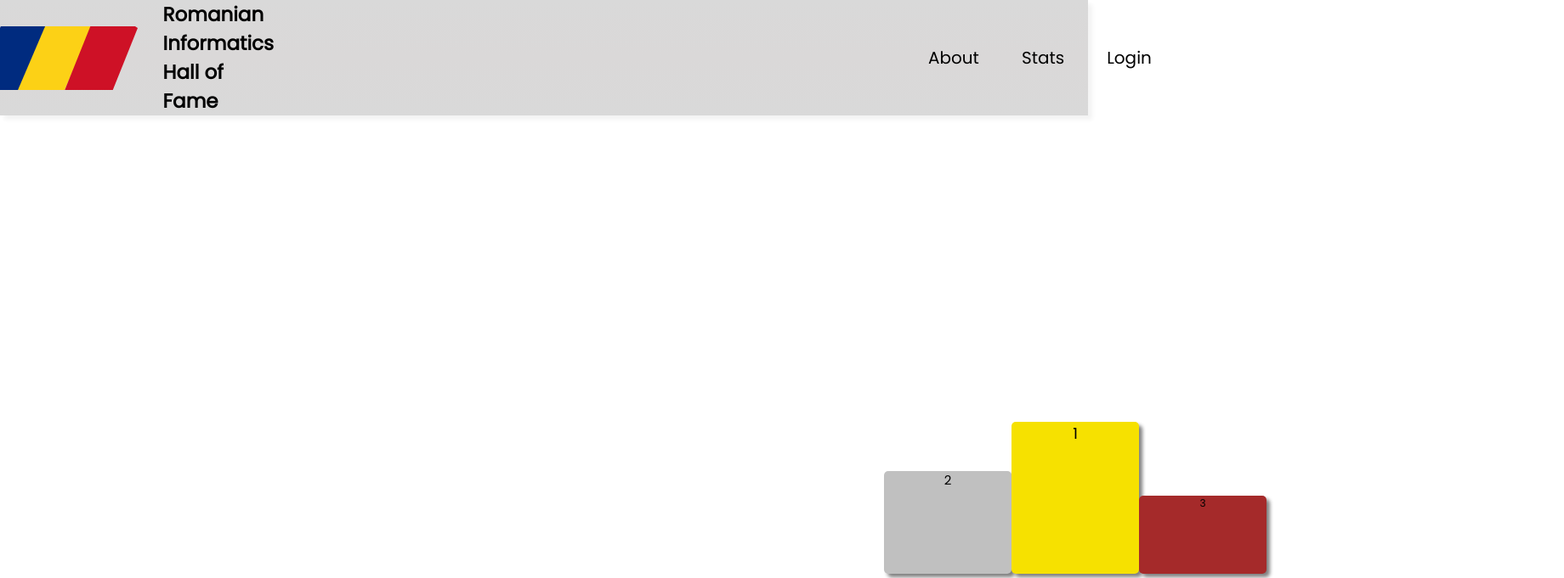
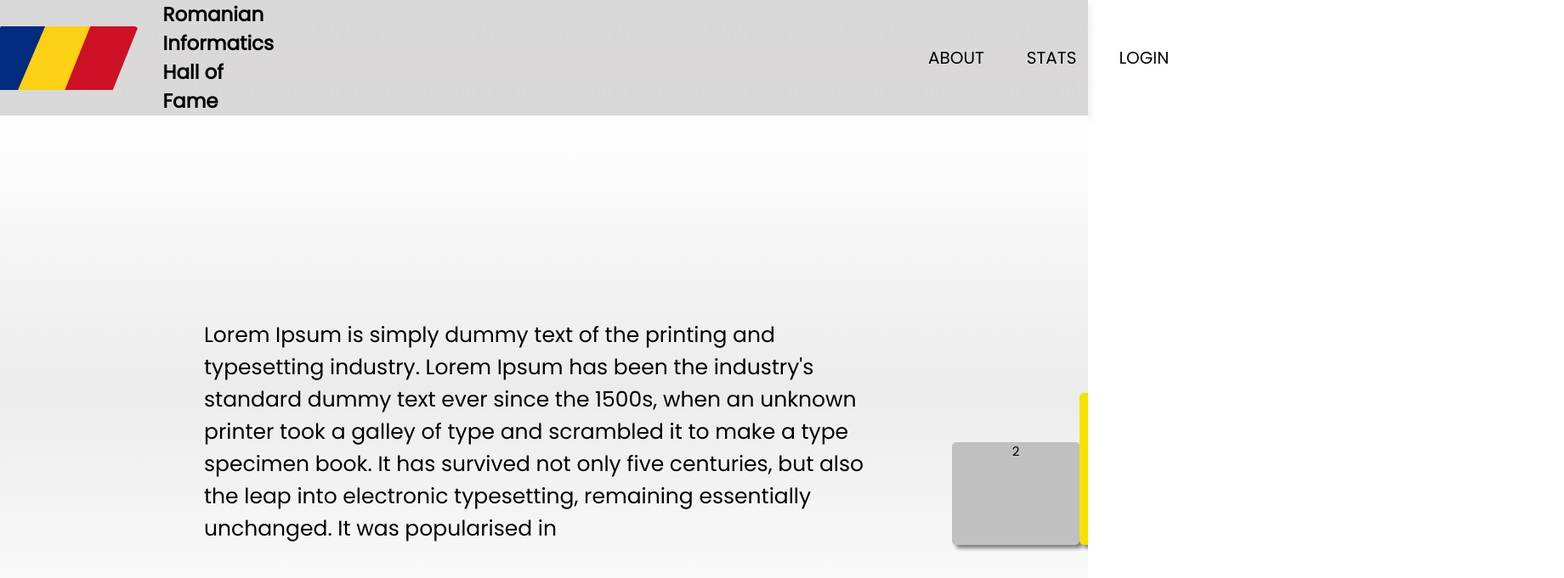
Before and after one commit to DavidCurca/hof, a React (Create React App) app in the folder frontend/: page /About in a window 1280 px wide. Shown: the top 681 px of the page at 85% size, 1840 px wide, since content can reach past the window. Built offline with nearby package versions, Linux system fonts and the light colour scheme.

Commit message:
About page done + login error connecting to db + header modification

```diff
--- a/frontend/src/components/About/About.js
+++ b/frontend/src/components/About/About.js
@@ -2,9 +2,13 @@ import './About.scss'
 
 
 export default function About(){
+    const aboutText = "Lorem Ipsum is simply dummy text of the printing and typesetting industry. Lorem Ipsum has been the industry's standard dummy text ever since the 1500s, when an unknown printer took a galley of type and scrambled it to make a type specimen book. It has survived not only five centuries, but also the leap into electronic typesetting, remaining essentially unchanged. It was popularised in";
     return (
         <>
-
+          <div className="container">
+                <div className="Text">
+                    <p>{aboutText}</p>
+                </div>
                 <div className='Rankings'>
                     <div className='SecondPLace'>
                         <p> 2 </p>
@@ -16,7 +20,7 @@ export default function About(){
                         <p> 3 </p>
                     </div>
                 </div>
-
+            </div>
         </>
     )
 }
--- a/frontend/src/components/About/About.scss
+++ b/frontend/src/components/About/About.scss
@@ -91,6 +91,17 @@
 .Rankings{
     display: flex;
     width: 100vh;
-    transform: translate(130%, 80%);
+    transform: translate(140%, -100%);
 
 }
+.Text{
+    margin-left: 30vh;
+    margin-top: 30vh;
+    width: 800px;
+    font-size: 25px;
+    transition: 0.5s;
+}
+
+.Text:hover{
+    color: gray;
+}
--- a/frontend/src/components/header/header.js
+++ b/frontend/src/components/header/header.js
@@ -1,9 +1,14 @@
-import React from 'react';
+import React, { useState } from 'react';
 // import Logo from './romania.svg';
 import './header.scss';
+//import logged1 from './header.js';
+import { Cookies, useCookies } from 'react-cookie';
+
 import { Link, useNavigate } from 'react-router-dom';
 export default function Header(props) {
+        const [cookies, setCookie, removeCookie] = useCookies(['Username']);
     const navigate = useNavigate();
+    const [accountStatus, SetAccountStatus] = useState("LOGIN");
     function redirectToAbout(){
         navigate("/About");
     }
@@ -20,9 +25,11 @@ export default function Header(props) {
                 <img className="header--logo" src="romania.svg"></img>
                 <h1 className="header--title">Romanian Informatics Hall of Fame</h1>
                 <div className="header--interact">
-                    <p className='header--About' onClick={redirectToAbout}>About</p>
-                    <p className='header--Stats' onClick={redirectToStats}>Stats</p>
-                    <p className='header--Accounts' onClick={redirectToLogin}>Login</p>
+                    <p className='header--About' onClick={redirectToAbout}>ABOUT</p>
+                    <p className='header--Stats' onClick={redirectToStats}>STATS</p>
+                    {cookies['session'] != undefined &&   <p className='header--Accounts' onClick={redirectToLogin}>ACCOUNT</p>}
+                    {cookies['session'] == undefined &&   <p className='header--Accounts' onClick={redirectToLogin}>LOGIN</p>}
+
                 </div>
             </div>
         </>
--- a/frontend/src/components/login/login.js
+++ b/frontend/src/components/login/login.js
@@ -6,7 +6,8 @@ import { useCookies } from 'react-cookie';
 
 
 function HofError(props) {
-    console.log(props.errorMessage);
+    //console.log(props.errorMessage);
+
     return (
         <>
             <div className="Hof--error">
@@ -22,12 +23,25 @@ function HofError(props) {
 
 export default function Login(props) {
     const [cookies, setCookie, removeCookie] = useCookies(['session']);
+    const [cookie, setCooki, removeCooki] = useCookies(['Username']);
     const [username, setUsername] = useState("");
     const [password, setPassword] = useState("");
     const [logged, setLogged] = useState(false);
     const [loaded, setLoaded] = useState(false);
     const [error, setError] = useState("");
     const [gotError, setGotError] = useState(false);
+    const [data, setData] = React.useState(null);
+
+    React.useEffect(() => {
+        fetch("/api/ping")
+        .then((res) => {
+           setData(res.status)
+        })
+    }, []);
+    console.log("data is" + data);
+
+
+
     function send_request(e){
         e.preventDefault()
         let hash = sha256(password)
@@ -38,6 +52,7 @@ export default function Login(props) {
             console.log(data);
             if(data.succes){
                 setCookie("session", data.session, { path: "/" });
+                setCooki("Username", data.username, { path: "/"});
                 window.location.reload(false);
             }else{
                 setGotError(true);
@@ -61,6 +76,7 @@ export default function Login(props) {
                         }else{
                             setUsername(data.username);
                             setLogged(true);
+
                         }
                         setLoaded(true);
                     }
@@ -79,14 +95,17 @@ export default function Login(props) {
 
     return (
         <>
+            {data != 200 && <HofError errorMessage={"cannot connect to the dataBase"}></HofError>}
             {(loaded == false) &&
                 <div className='container'>
                     <div className='center'>
+                        <h1>Loading...</h1>
                     </div>
                 </div>
             }
             {(loaded == true) &&
                 <div>
+
                     {(logged == true) &&
                         <div className='container'>
                             <div className='center'>
```
Lines whose indentation alone changed are shown as unchanged.
